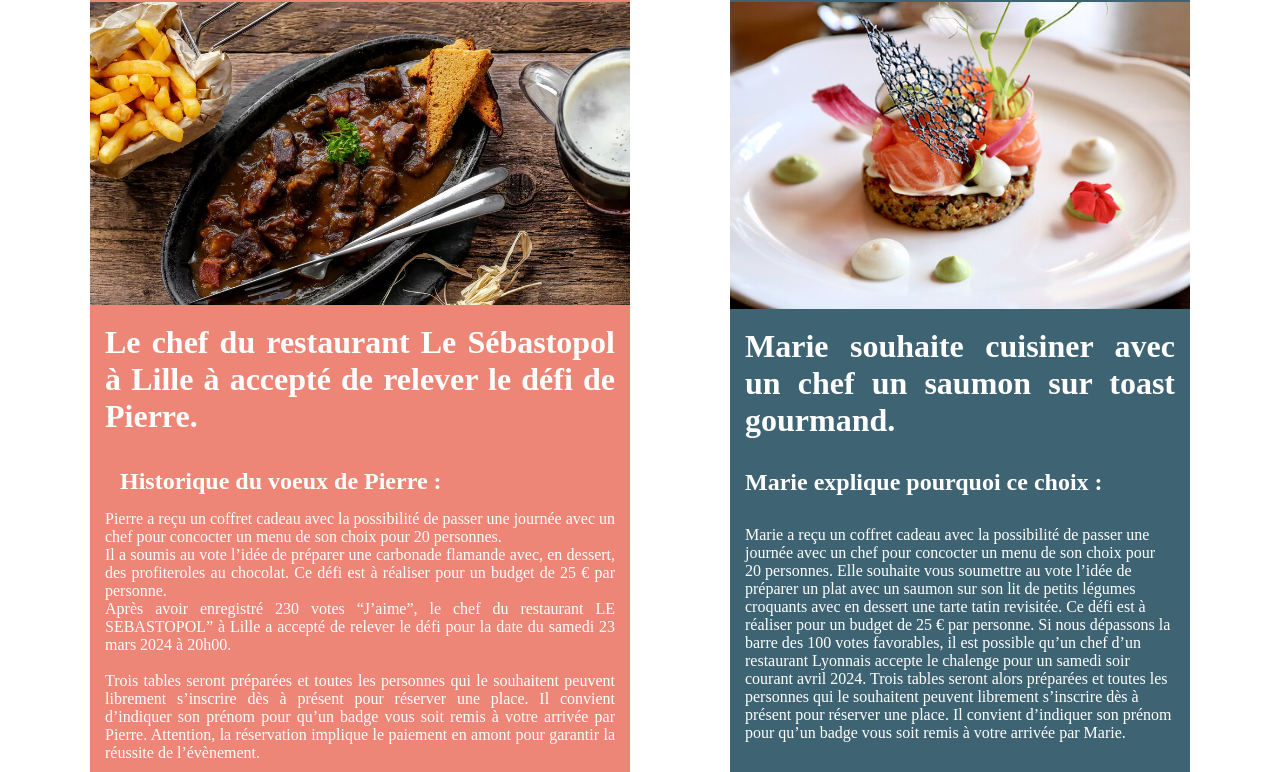
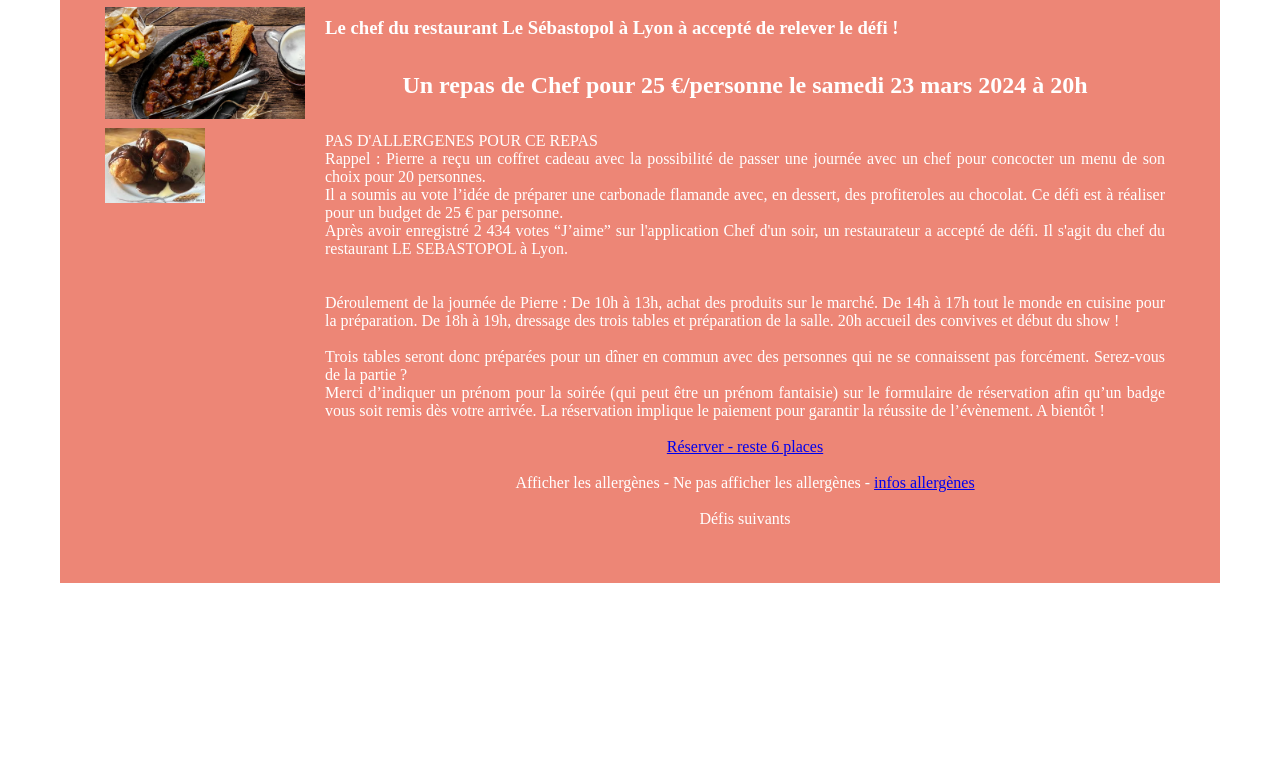
Before and after one commit to David59000/Chef_dun_soir, a plain HTML site: page pages/page_detail_concept/page_concept.html in a window 1280 px wide. Shown: the part 115-887 px from the top of the page. After the commit the page ends 800 px from the top, so only its background shows below. Drawn offline with Linux system fonts and the light colour scheme.

Commit message:
initialisation page detail concept avec responsive à finaliser

```diff
--- a/pages/page_detail_concept/page_concept.css
+++ b/pages/page_detail_concept/page_concept.css
@@ -14,8 +14,9 @@ body {
 }
 #container_defis_acceptes {
     background-color: #ED8676;
-    margin: 50px;
+    margin: 20px;
     color: white;
+    padding: 20px;
 }
 #titre_et_image {
     max-width: 1000px;
@@ -45,15 +46,24 @@ body {
     display: flex;
 }
 #image_saumon {
-    width: 100%;
+    width: 400px;
+    height: 400px;
 
 }
 #image_container_saumon {
 text-align: center;
 }
 #image_carbonade {
-    width: 540px;
-
+    width: 200px;
+    margin: 5px;
+}
+#image_profiterolles {
+    width: 100px;
+    margin: 5px;
+}
+#container_inage_texte {
+    display: flex;
+    margin: 20px;
 }
 #titre_explication_de_Marie {
     padding: 15px;
@@ -64,9 +74,23 @@ text-align: center;
 #historique_voeux_pierre {
     padding: 15px;
 }
+h2 {
+    text-align: center;
+}
+#afficherAllergenes {
+    text-align: center;
+}
 
 @media screen and (max-width:480px) {
-#container_avec_deux_défis
-} {
+#container_image_seule {
+        display: none;
+        margin: 10px;
+    }
+}
 
+@media screen and (min-width:481px) and (max-width:992px) {
+    #container_image_seule {
+        display: none;
+        margin: 10px;
+    }
 }
--- a/pages/page_detail_concept/page_concept.html
+++ b/pages/page_detail_concept/page_concept.html
@@ -10,31 +10,48 @@
     <div id="container_avec_deux_défis">
         <div id="container_defis_acceptes">
             <div id="titre_et_image">
-                <h1>Défis acceptés</h1>
+                <h2>Défi accepté : 2 434 internautes ont voté pour de défi Carbonade flamande de Pierre</h2>
             </div>
+
+                <div id="container_inage_texte">
+                    <div id="container_image_seule">
                         <div id="image_carbonade">
                             <img src="../bouffe.webp" alt="carbonade_flamande">
                         </div>
+                        <div id="image_profiterolles">
+                            <img src="../../images/mini_img_profiterolles.jpg" alt="profiterolles">
+                        </div>
+                    </div>
                     <div id="contenu_descriptif_sous_image">
-                        <h1>Le chef du restaurant Le Sébastopol à Lille à accepté de relever le défi de Pierre.
-                        </h1>
+                            <h3>Le chef du restaurant Le Sébastopol à Lyon à accepté de relever le défi !
+                            </h3>
                             <br>
-                        <h2 id="historique_voeux_pierre">Historique du voeux de Pierre :</h2>
-                        <p>Pierre a reçu un coffret cadeau avec la possibilité de passer une journée avec un chef pour concocter un menu de son choix pour 20 personnes.
+                            <h2 id="historique_voeux_pierre">Un repas de Chef pour 25 €/personne le samedi 23 mars 2024 à 20h</h2>
+                            <br> PAS D'ALLERGENES POUR CE REPAS <br>
+                            Rappel : Pierre a reçu un coffret cadeau avec la possibilité de passer une journée avec un chef pour concocter un menu de son choix pour 20 personnes.
                                 <br>Il a soumis au vote l’idée de préparer une carbonade flamande avec, en dessert, des profiteroles au chocolat. Ce défi est à réaliser pour un budget de 25 € par personne.
-                        <br>Après avoir enregistré 230 votes “J’aime”, le chef du restaurant LE SEBASTOPOL” à Lille a accepté de relever le défi pour la date du samedi 23 mars 2024 à 20h00.</br>
+                            <br>Après avoir enregistré 2 434 votes “J’aime” sur l'application Chef d'un soir, un restaurateur a accepté de défi.
+                            Il s'agit du chef du restaurant LE SEBASTOPOL à Lyon.
+                            <br>
+                            <br></br>
+                            Déroulement de la journée de Pierre : De 10h à 13h, achat des produits sur le marché. De 14h à 17h tout le monde en cuisine pour la préparation. De 18h  à 19h, dressage des trois tables et préparation de la salle. 20h accueil des convives et début du show !</br>
                             </p>
                             <br>
-                        <p>Trois tables seront préparées et toutes les personnes qui le souhaitent peuvent librement s’inscrire dès à présent pour réserver une place. Il convient d’indiquer son prénom pour qu’un badge vous soit remis à votre arrivée par Pierre.
-                            Attention, la réservation implique le paiement en amont pour garantir la réussite de l’évènement.
+                            <p>Trois tables seront donc préparées pour un dîner en commun avec des personnes qui ne se connaissent pas forcément. Serez-vous de la partie ?
+                                <br>
+                                Merci d’indiquer un prénom pour la soirée (qui peut être un prénom fantaisie) sur le formulaire de réservation afin qu’un badge vous soit remis dès votre arrivée.
+                                La réservation implique le paiement pour garantir la réussite de l’évènement. A bientôt !
                             </p>
                             <br>
-                        <p id="reserver"><a href="https://www.thefork.com/fr/">Réserver une table</a></p>
+                            <p id="reserver"><a href="../page_reservation/">Réserver - reste 6 places</a></p>
+                            <br>
+                            <p id="afficherAllergenes">Afficher les allergènes - Ne pas afficher les allergènes - <a href="https://www.economie.gouv.fr/dgccrf/Publications/Vie-pratique/Fiches-pratiques/Allergene-alimentaire">infos allergènes</a> </p>
                             <br>
                             <p id="Défis_suivants">Défis suivants</p>
                     </div>
             </div>
-            <div id="container_defis_au_vote">
+        </div>
+            <!-- <div id="container_defis_au_vote">
                 <div id="titre_et_image">
                     <h1>Défis aux votes</h1>
                 </div>
@@ -55,7 +72,7 @@
                     <p id="reserver"><a href="https://www.thefork.com/fr/">Votez pour le voeux de Marie</a></p>
                     <br>
                     <p id="Défis_suivants">Défis suivants</p>
-            </div>
+            </div> -->
         </div>
 
 </body>
```
Also changed, not shown: pages/page_localisation_defis_au_vote/index.html (+9 -41 lines), pages/page_localisation_restaurants/index.html (+10 -41 lines). Lines whose indentation alone changed are shown as unchanged.
